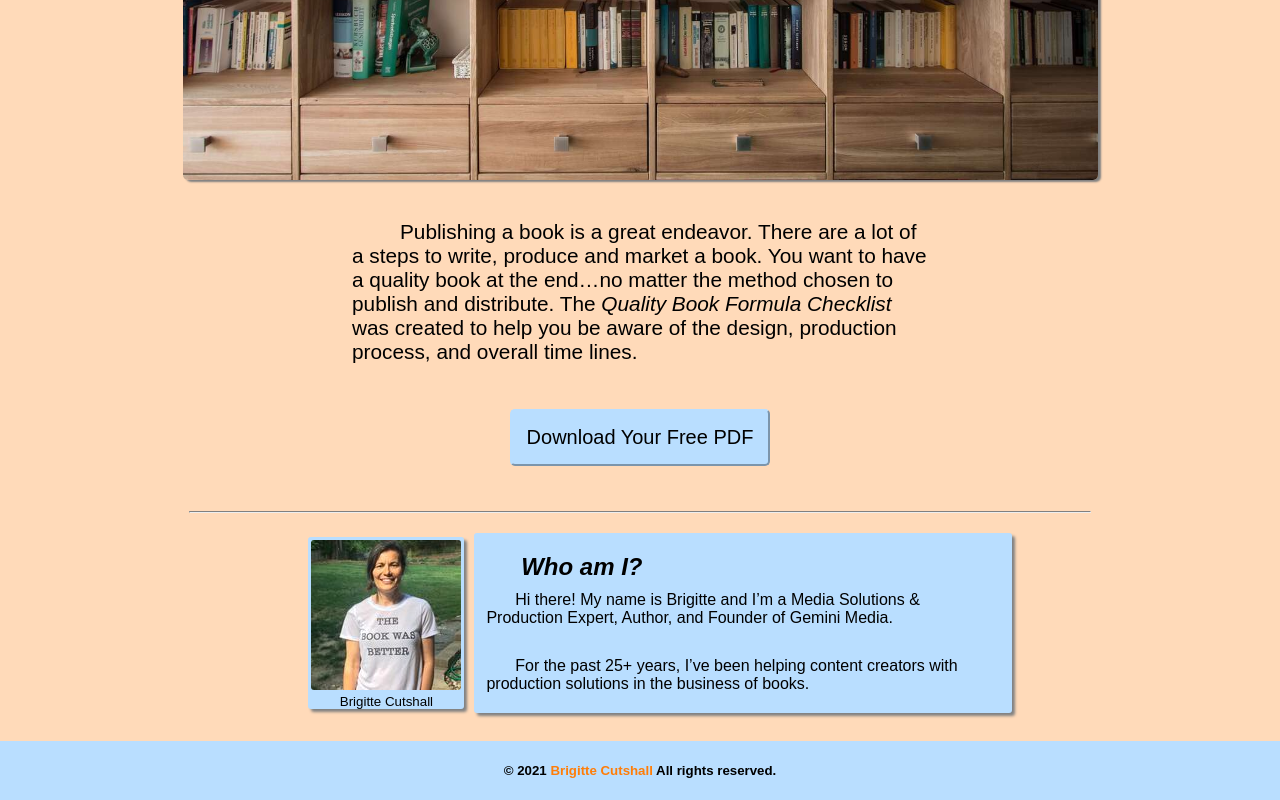
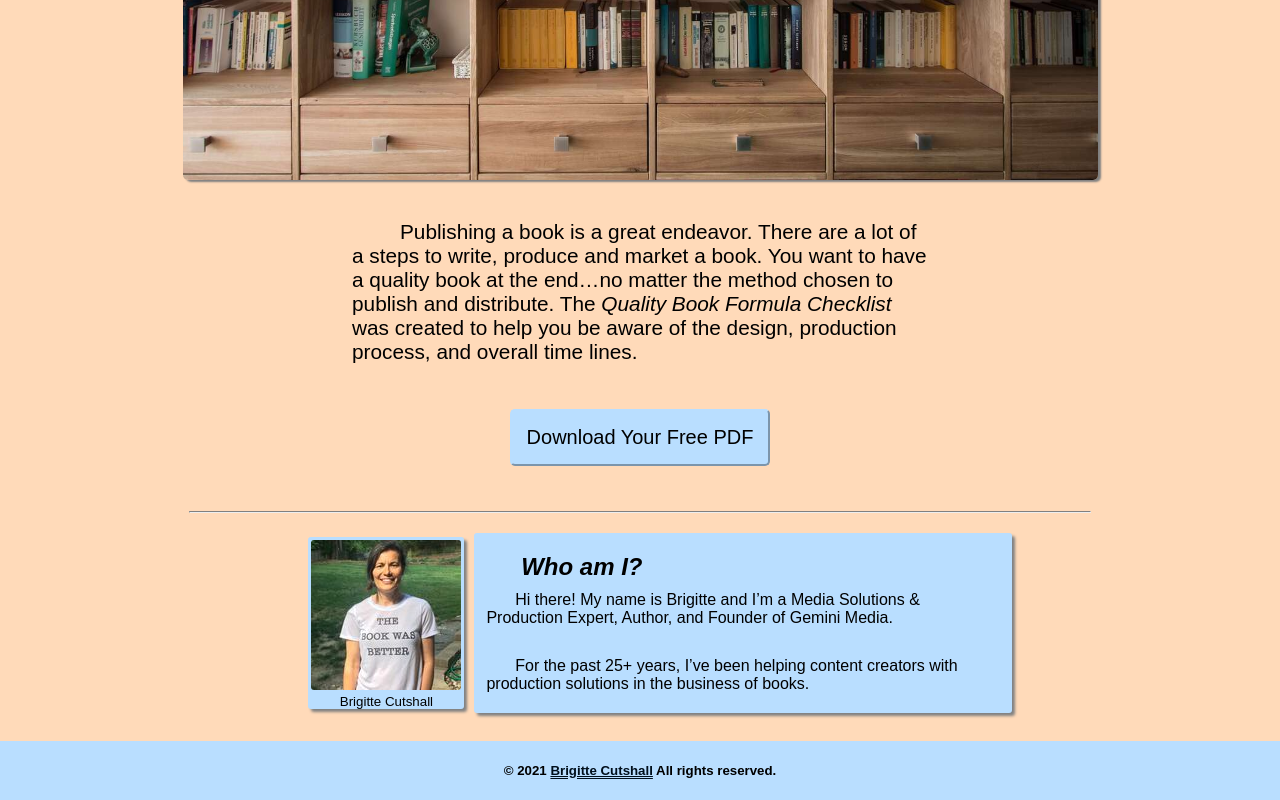
Before and after one commit to jpcutshall/qbf-react, a React (Create React App) app: page / in a window 1280 px wide. Shown: the part 552-1352 px from the top of the page. Built offline with nearby package versions, Linux system fonts and the light colour scheme.

Commit message:
changed link color and decoration

```diff
--- a/src/App.css
+++ b/src/App.css
@@ -29,8 +29,8 @@ body, html {
 }
 
 a {
-  color: #ff7d08;
-  text-decoration: none;
+  color: #000f1c;
+  text-decoration: underline double;
 }
 
 input {
```
